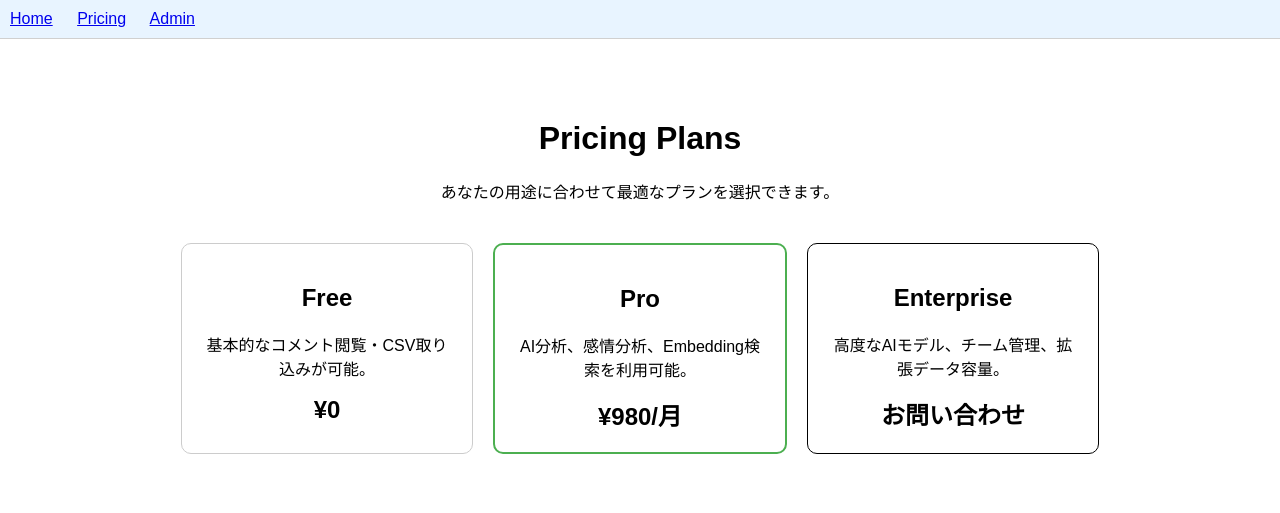
After one commit to t-sasaki1124/django_ai_dashboard, a Django app: page /pricing/ in a window 1280 px wide. The commit adds this page. Shown: the top 513 px of the page. Run offline with Django 4.2, Linux system fonts and the light colour scheme.

Commit message:
Add pricing page.

```diff
--- /dev/null
+++ b/myapp/templates/base.html
@@ -0,0 +1,23 @@
+<!DOCTYPE html>
+<html lang="ja">
+<head>
+    <meta charset="UTF-8">
+    <title>{% block title %}AI Dashboard{% endblock %}</title>
+    <link rel="icon" href="/static/favicon.ico">
+</head>
+
+<body style="margin:0; font-family: Arial, Helvetica, sans-serif;">
+
+    <header style="padding: 10px; background: #e8f4ff; border-bottom: 1px solid #d0d0d0;">
+        <a href="/" style="margin-right: 20px;">Home</a>
+        <a href="/pricing/" style="margin-right: 20px;">Pricing</a>
+        <a href="/admin/">Admin</a>
+    </header>
+
+    <main style="padding: 20px;">
+        {% block content %}
+        {% endblock %}
+    </main>
+
+</body>
+</html>
--- a/myapp/templates/index.html
+++ b/myapp/templates/index.html
@@ -13,7 +13,10 @@
     <div class="max-w-6xl mx-auto py-10 px-6">
         <header class="mb-8 relative">
             <!-- Go to Admin ボタンを右上に配置 -->
-            <div class="absolute top-0 right-0">
+            <div class="absolute top-0 right-0 flex gap-3">
+              <a href="/pricing/" style="padding:10px 20px; background:#4CAF50; color:white; border-radius:5px;">
+                Pricing Plans
+              </a>
               <a href="/admin/"
                  class="px-4 py-2 bg-blue-600 text-white rounded-lg shadow hover:bg-blue-700 transition">
                 Go to Admin
--- /dev/null
+++ b/myapp/templates/pricing.html
@@ -0,0 +1,33 @@
+{% extends "base.html" %}
+
+{% block content %}
+<div style="padding: 40px; text-align: center;">
+    <h1>Pricing Plans</h1>
+    <p>あなたの用途に合わせて最適なプランを選択できます。</p>
+
+    <div style="display: flex; justify-content: center; gap: 20px; margin-top: 40px;">
+
+        <!-- Free Plan -->
+        <div style="border: 1px solid #ccc; padding: 20px; width: 250px; border-radius: 10px;">
+            <h2>Free</h2>
+            <p>基本的なコメント閲覧・CSV取り込みが可能。</p>
+            <strong style="font-size: 24px;">¥0</strong>
+        </div>
+
+        <!-- Pro Plan -->
+        <div style="border: 2px solid #4CAF50; padding: 20px; width: 250px; border-radius: 10px;">
+            <h2>Pro</h2>
+            <p>AI分析、感情分析、Embedding検索を利用可能。</p>
+            <strong style="font-size: 24px;">¥980/月</strong>
+        </div>
+
+        <!-- Enterprise -->
+        <div style="border: 1px solid #000; padding: 20px; width: 250px; border-radius: 10px;">
+            <h2>Enterprise</h2>
+            <p>高度なAIモデル、チーム管理、拡張データ容量。</p>
+            <strong style="font-size: 24px;">お問い合わせ</strong>
+        </div>
+
+    </div>
+</div>
+{% endblock %}
--- a/myapp/views.py
+++ b/myapp/views.py
@@ -23,3 +23,6 @@ def index(request):
         buffer.close()
 
     return render(request, 'index.html', {'graphic': graphic, 'comments': comments})
+
+def pricing(request):
+    return render(request, "pricing.html")
--- a/myproject/urls.py
+++ b/myproject/urls.py
@@ -10,3 +10,10 @@ urlpatterns = [
     path('', views.index, name='index'),
     path('favicon.ico', RedirectView.as_view(url='/static/favicon.ico')),
 ]
+
+
+urlpatterns = [
+    path('', views.index, name='home'),
+    path('pricing/', views.pricing, name='pricing'),
+    path('admin/', admin.site.urls),
+]
```
Also changed, not shown: myapp/static/favicon.png (added).
